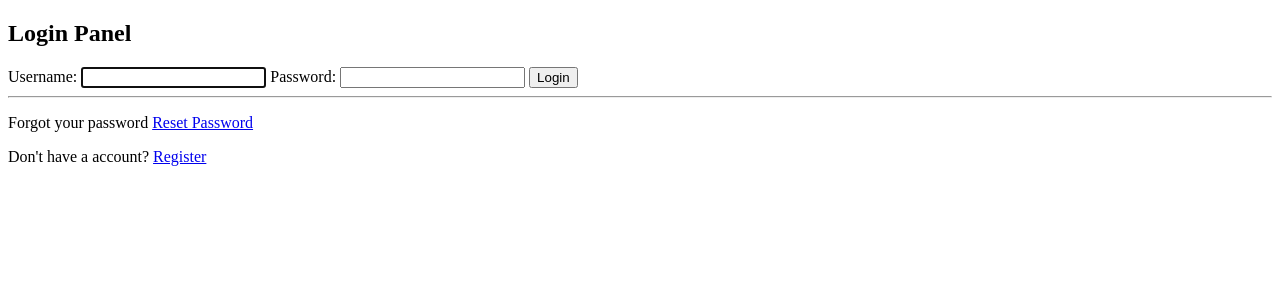
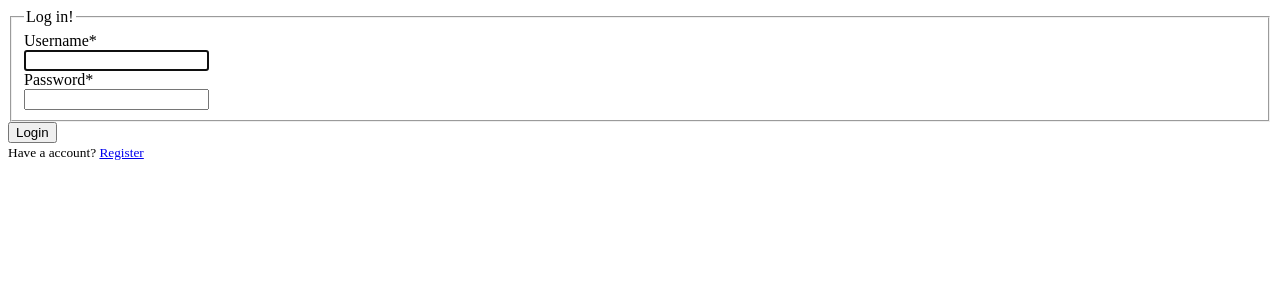
Before and after one commit to wiktoriamarszewska77/Django_shop, a Django app: page /login/ in a window 1280 px wide. Shown: the top 300 px of the page. Run offline with Django 4.2, Linux system fonts and the light colour scheme; some libraries are stand-ins or nearby versions.

Commit message:
feat:Adapting templates to static file

```diff
--- a/shop/users/templates/login.html
+++ b/shop/users/templates/login.html
@@ -1,22 +1,21 @@
 {% extends 'base.html' %}
 {% load crispy_forms_tags %}
 {% block content %}
-<div class="center">
-	  <form method="post" class="card" novalidate>
+<div class="content-section">
+	  <form method="POST">
 	  	{% csrf_token %}
-	    <h2 class="text-center">Login Panel</h2>
-		{% for field in form %}
-	    		{{ field.label_tag }}
-	        	{{ field }}
-	        	{% if field.errors %}
-	        		<small>{{ field.errors|striptags }}</small>
-	        	{% endif %}
-		{% endfor %}
-
-		<input type="submit" value="Login" class="btn btn-primary full-width">
-		<hr>
-		<p class="text-center">Forgot your password <a href="#">Reset Password</a></p>
-		<p class="text-center">Don't have a account? <a href="{% url 'register' %}">Register</a></p>
-	</form>
+		  <fieldset class="form-group">
+			  <legend class="border-bottom mb-4"> Log in!</legend>
+			  {{ form|crispy }}
+		  </fieldset>
+		<div class="form-group">
+			<button class="btn btn-outline-info" type="submit">Login</button>
+		</div>
+	  </form>
+	  <div class="border-top pt-3">
+		  <small class="text-muted">
+			  Have a account? <a href="{% url 'register' %}">Register</a>
+		  </small>
+	  </div>
 </div>
 {% endblock %}
```
Also changed, not shown: shop/users/templates/register.html (+13 -9 lines).
